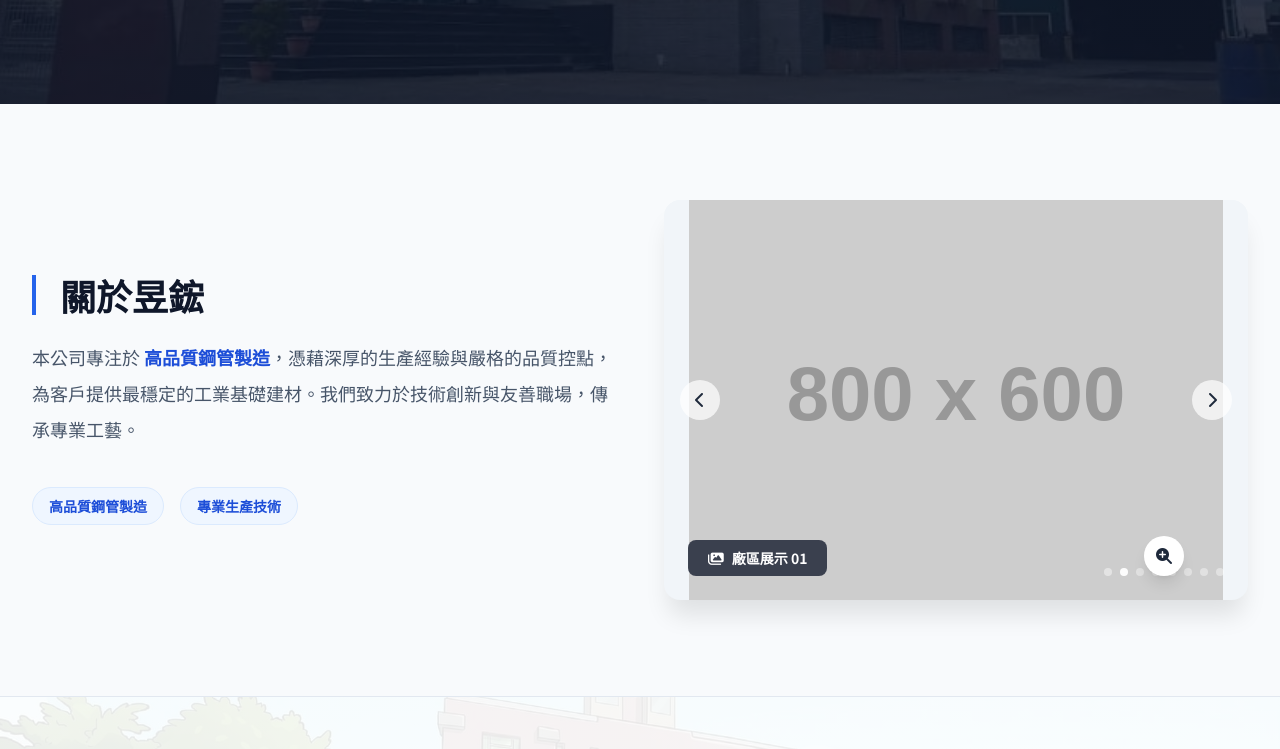
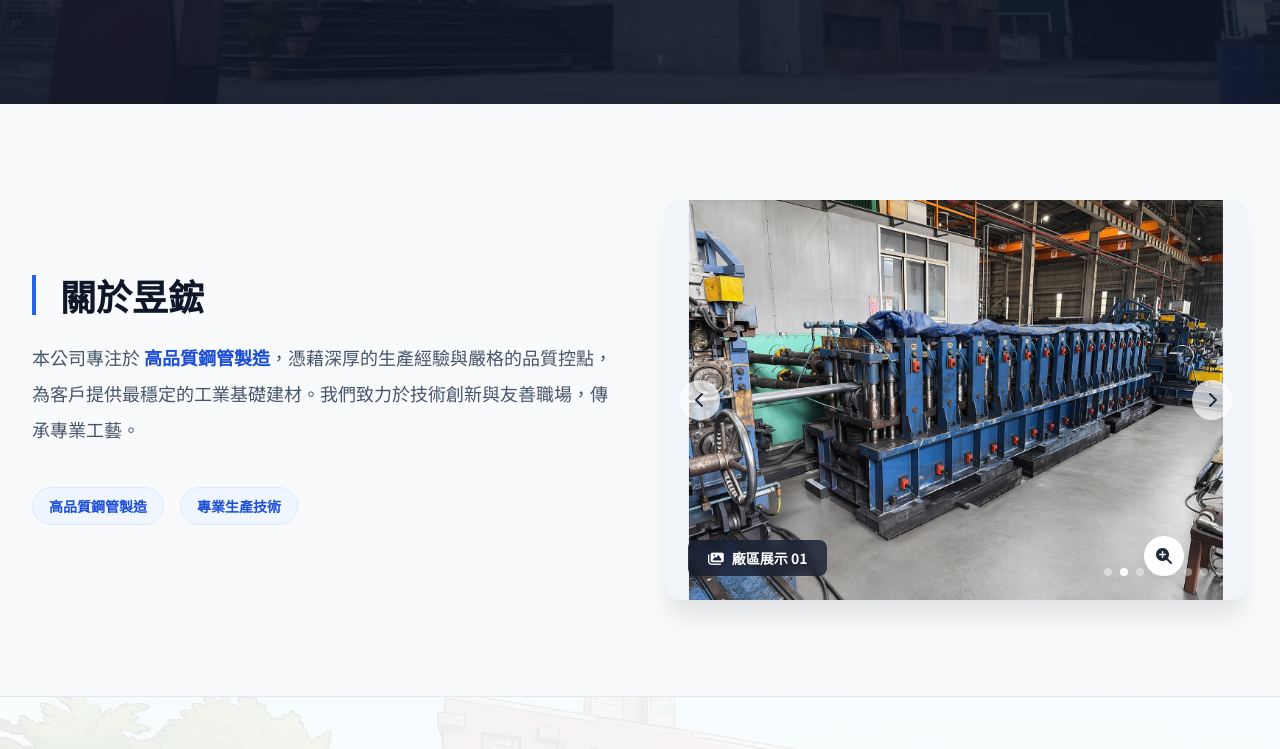
Before and after one commit to ymz1n/my_factory8888, a plain HTML site: page index.html in a window 1280 px wide. Shown: the part 496-1245 px from the top of the page. Drawn offline with nearby package versions, Linux system fonts and the light colour scheme; placeholder pictures from the web are drawn by us.

Commit message:
Add files via upload

```diff
--- a/index.html
+++ b/index.html
@@ -210,21 +210,21 @@
                             <i class="fas fa-chevron-right"></i>
                         </div>
 
-                        <!-- 投影片內容：11-13.png + 01-05.jpg -->
+                        <!-- 投影片內容：11-13.jpg + 01-05.jpg (共 8 張) -->
                         <div class="slide active">
-                            <img src="11.png" alt="Gallery 11" onerror="this.src='https://placehold.co/800x600?text=Image+11.png'">
+                            <img src="11.jpg" alt="Gallery 11" onerror="this.src='https://placehold.co/800x600?text=Image+11.jpg'">
                             <div class="absolute bottom-6 left-6 bg-slate-900/80 text-white px-5 py-2 rounded-lg text-sm font-bold backdrop-blur-sm z-20">
                                 <i class="fas fa-images mr-2"></i><span data-i18n="slide-1">廠區展示 01</span>
                             </div>
                         </div>
                         <div class="slide">
-                            <img src="12.png" alt="Gallery 12" onerror="this.src='https://placehold.co/800x600?text=Image+12.png'">
+                            <img src="12.jpg" alt="Gallery 12" onerror="this.src='https://placehold.co/800x600?text=Image+12.jpg'">
                             <div class="absolute bottom-6 left-6 bg-slate-900/80 text-white px-5 py-2 rounded-lg text-sm font-bold backdrop-blur-sm z-20">
                                 <i class="fas fa-images mr-2"></i><span data-i18n="slide-2">廠區展示 02</span>
                             </div>
                         </div>
                         <div class="slide">
-                            <img src="13.png" alt="Gallery 13" onerror="this.src='https://placehold.co/800x600?text=Image+13.png'">
+                            <img src="13.jpg" alt="Gallery 13" onerror="this.src='https://placehold.co/800x600?text=Image+13.jpg'">
                             <div class="absolute bottom-6 left-6 bg-slate-900/80 text-white px-5 py-2 rounded-lg text-sm font-bold backdrop-blur-sm z-20">
                                 <i class="fas fa-images mr-2"></i><span data-i18n="slide-3">廠區展示 03</span>
                             </div>
@@ -269,7 +269,7 @@
                         </button>
 
                         <div id="dot-container" class="absolute bottom-6 right-6 z-20 flex space-x-2">
-                            <!-- 指示圓點會自動由 JS 根據 slides 數量生成 -->
+                            <!-- 由 JS 生成圓點 -->
                         </div>
                     </div>
                 </div>
@@ -409,7 +409,7 @@
         const slides = document.querySelectorAll('.slide');
         const dotContainer = document.getElementById('dot-container');
 
-        // 動態生成 Dots
+        // 生成 Dots
         slides.forEach((_, i) => {
             const dot = document.createElement('div');
             dot.className = `dot w-2 h-2 rounded-full bg-white transition-opacity ${i === 0 ? 'opacity-100' : 'opacity-40'}`;
```
